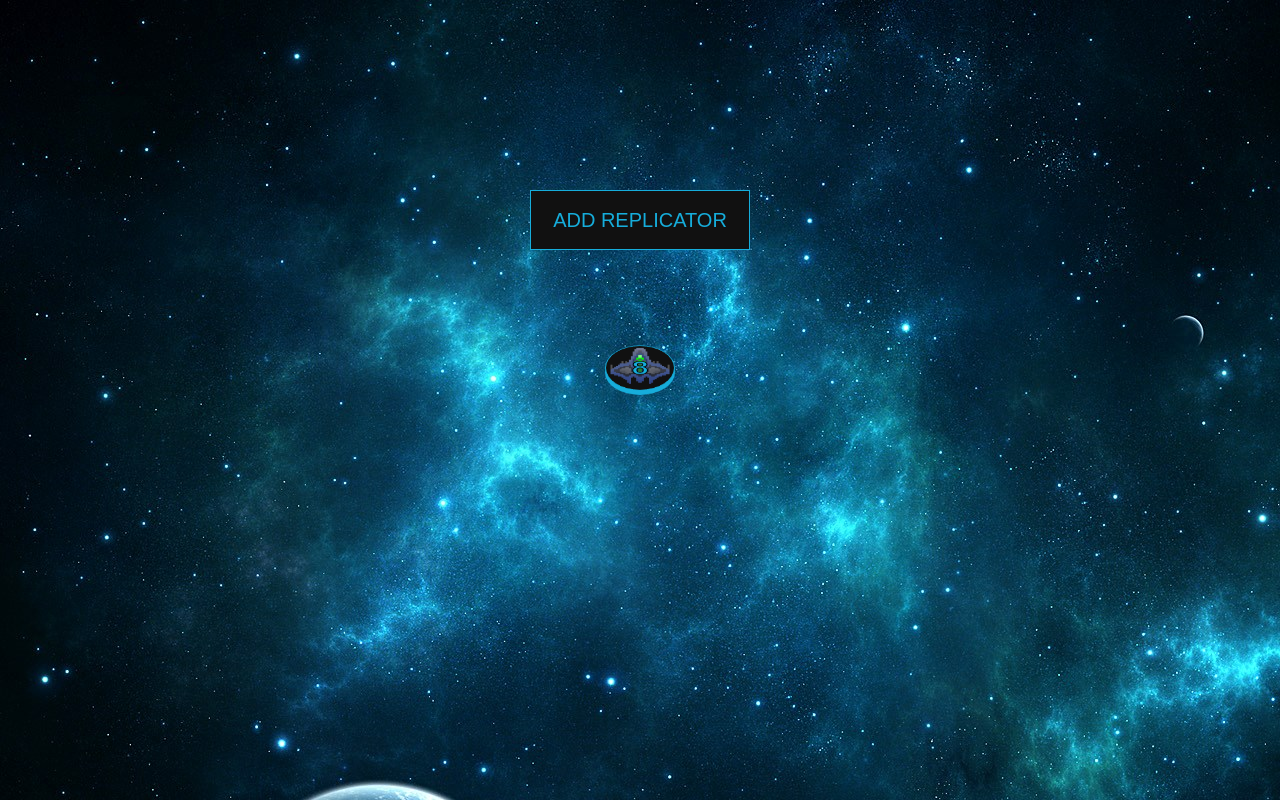
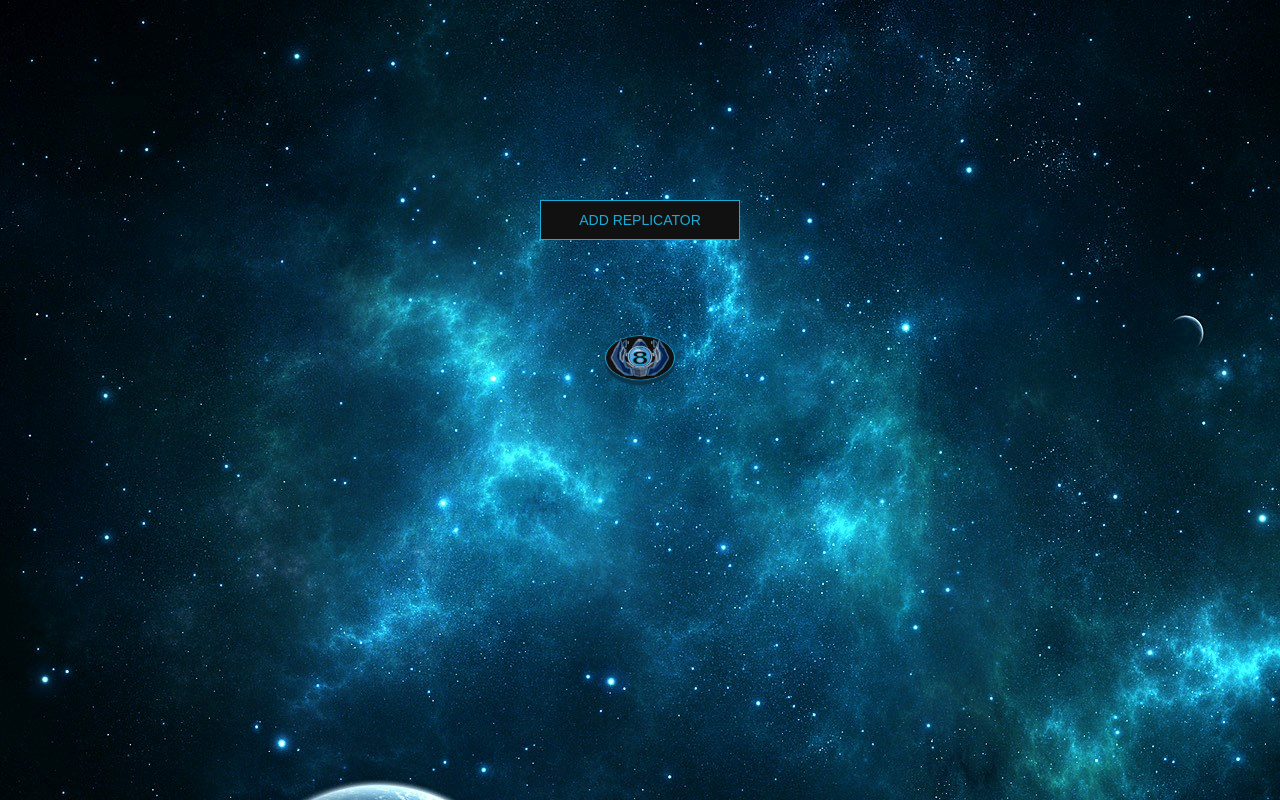
Before and after one commit to vascocsilva/replicators, a React (Create React App) app: page / in a window 1280 px wide. Both pictures are taken after a click on the button "ADD REPLICATOR". Built offline with nearby package versions, Linux system fonts and the light colour scheme.

Commit message:
Improve styles, add disabled to button

```diff
--- a/src/components/Button.js
+++ b/src/components/Button.js
@@ -1,5 +1,5 @@
 import React from 'react'
-import { node, func } from 'prop-types'
+import { node, func, boolean } from 'prop-types'
 
 import styled from 'styled-components'
 
@@ -10,16 +10,16 @@ const ButtonStyled = styled.button`
 	background-color: ${colors.black};
 	border: 1px solid ${colors.mainBlue};
 	color: ${colors.mainBlue};
-	font-size: 20px;
-	height: 60px;
+	font-size: 14px;
+	height: 40px;
 	margin-bottom: 30px;
-	width: 220px;
+	width: 200px;
 	text-transform: uppercase;
 `
 
-const Button = ({ children, callback }) => {
+const Button = ({ children, callback, disabled }) => {
   return (
-  	<ButtonStyled onClick={callback}>
+  	<ButtonStyled onClick={callback} disabled={disabled}>
   		{ children }
   	</ButtonStyled>
   )
@@ -28,7 +28,14 @@ const Button = ({ children, callback }) => {
 Button.propTypes = {
   children: node.isRequired,
   callback: func.isRequired,
+  disabled: boolean,
 }
+
+Button.defaultProps = {
+  disabled: false,
+}
+
+
 
 Button.displayName = 'Button'
 
--- a/src/components/ReplicatorButton.js
+++ b/src/components/ReplicatorButton.js
@@ -4,7 +4,7 @@ import { number, func } from 'prop-types'
 import styled from 'styled-components'
 
 import { colors } from '../constants/colors'
-import spaceship from '../images/spaceship.png'
+import spaceship from '../images/spacecraft.png'
 
 const ReplicatorButtonStyled = styled.button`
 	animation: buttonAnim 0.3s ease-in;
@@ -13,13 +13,13 @@ const ReplicatorButtonStyled = styled.button`
 	background-size: contain;
 	border-radius: 50%;
 	border: 1px solid ${colors.mainBlue};
-	box-shadow: 0px 7px 0px 0px ${colors.mainBlue};
-	color: ${colors.mainBlue};
+	box-shadow: 0px 7px 0px 0px ${colors.darkBlue};
+	color: ${colors.black};
 	font-size: 30px;
 	height: 70px;
 	margin: 10px 5px;
 	width: 70px;
-	-webkit-text-stroke: 1px black;
+	-webkit-text-stroke: 1px ${colors.mainBlue};
 	font-weight: 700;
 
 	@keyframes buttonAnim {
@@ -28,7 +28,12 @@ const ReplicatorButtonStyled = styled.button`
 	}
 `
 
-const ReplicatorButton = ({ index, value, callback }) => {
+const ReplicatorButton = ({
+	index,
+	value,
+	callback,
+	disabled,
+}) => {
   return (
   	<ReplicatorButtonStyled
       className="replicator"
--- a/src/constants/colors.js
+++ b/src/constants/colors.js
@@ -1,4 +1,5 @@
 export const colors = {
 	black: '#111',
 	mainBlue: '#16addb',
+	darkBlue: '#0c354c',
 }
```
Also changed, not shown: src/images/spacecraft.png (added).
